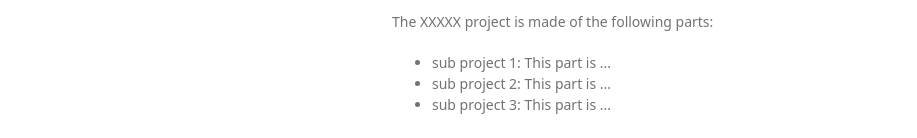
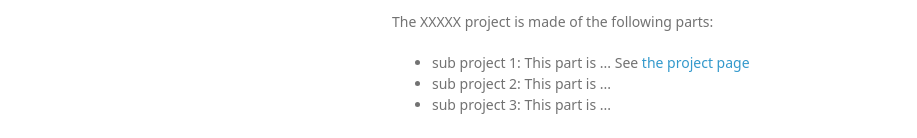
Before and after one commit to Test-OpenSource/umbrella, a plain HTML site: page index.html in a window 1280 px wide. Shown: the part 249-387 px from the top of the page, without its empty margins (178-1095 px from the left). Drawn offline with Linux system fonts and the light colour scheme; a web font is replaced by a local one.

Commit message:
Update index.html

```diff
--- a/index.html
+++ b/index.html
@@ -43,7 +43,7 @@
 
 <ul>
 <li>sub project 1:
-This part is ...</li>
+This part is ... See <a href="https://github.com/Test-OpenSource/test">the project page</a></li>
 <li>sub project 2:
 This part is ...</li>
 <li>sub project 3:
```
